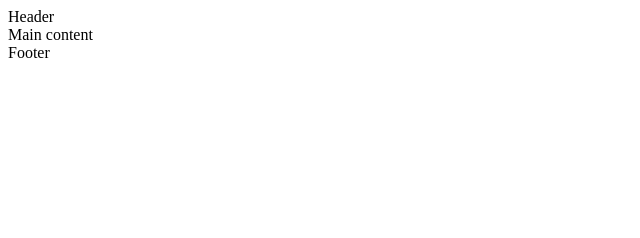
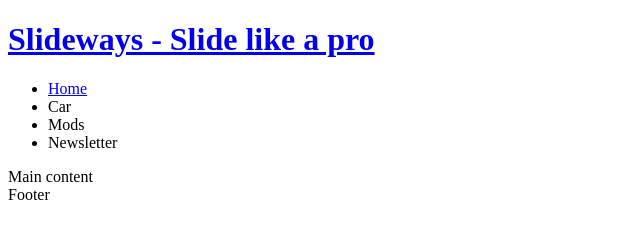
Before and after one commit to 22kszov/slideways-drift-ci, a plain HTML site: page index.html in a window 1280 px wide. Shown: the whole page, without its empty margins (0-640 px from the left). Drawn offline with Linux system fonts and the light colour scheme.

Commit message:
Add HTML header contents (logo and navigation)

```diff
--- a/index.html
+++ b/index.html
@@ -17,7 +17,19 @@
 </head>
 <body>
     <!-- Header -->
-    <header>Header</header>
+    <header>
+        <a href="index.html">
+            <h1>Slideways - Slide like a pro</h1>
+        </a>
+        <nav>
+            <ul>
+                <li><a href="index.html">Home</a></li>
+                <li><a href=""></a>Car</li>
+                <li><a href=""></a>Mods</li>
+                <li><a href=""></a>Newsletter</li>
+            </ul>
+        </nav>
+    </header>
 
     <!-- Main content -->
     <main>Main content</main>
```
